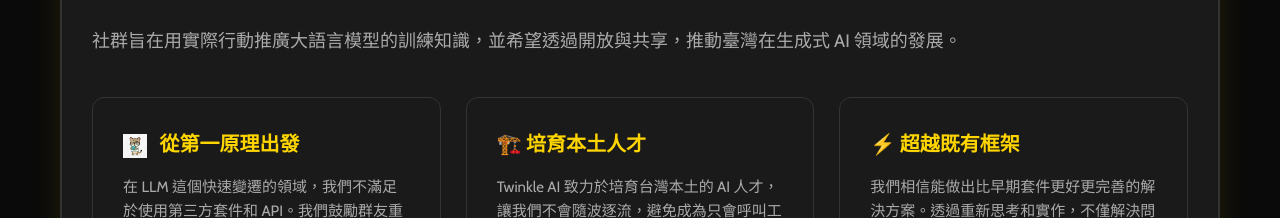
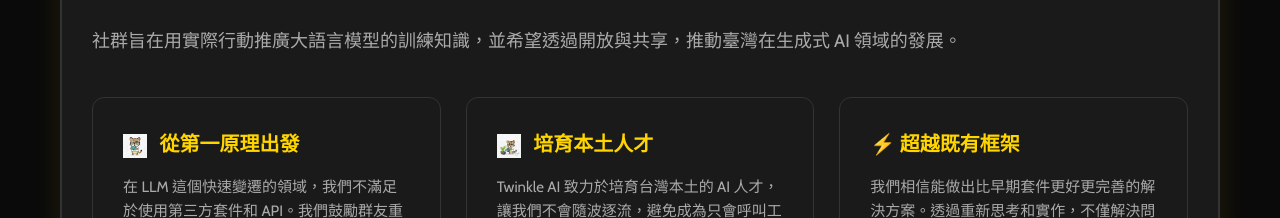
Before and after one commit to thliang01/unofficial-ai-twinkle-website, a plain HTML site: page index.html in a window 1280 px wide. Shown: the part 2400-2618 px from the top of the page. Drawn offline with nearby package versions, Linux system fonts and the light colour scheme.

Commit message:
feat: add Cultivating.svg
1. Chinese version - Removed "🏗️" and added assets/The_Cultivating.svg before
  "培育本土人才"
  2. English version - Removed "🏗️" and added assets/The_Cultivating.svg before "Cultivating
   Local Talent"

```diff
--- a/index.html
+++ b/index.html
@@ -1274,7 +1274,7 @@
                                 <p>在 LLM 這個快速變遷的領域，我們不滿足於使用第三方套件和 API。我們鼓勵群友重造輪子，深入理解每個環節的底層原理，掌握最真實的技術。</p>
                             </div>
                             <div class="feature-card">
-                                <h3>🏗️ 培育本土人才</h3>
+                                <h3><img src="assets/The_Cultivating.svg" alt="Cultivating Local Talent" style="width: 24px; height: 24px; vertical-align: middle; margin-right: 8px;"> 培育本土人才</h3>
                                 <p>Twinkle AI 致力於培育台灣本土的 AI 人才，讓我們不會隨波逐流，避免成為只會呼叫工具的「人類 MCP」，而是真正掌握核心技術的開發者。</p>
                             </div>
                             <div class="feature-card">
@@ -1301,7 +1301,7 @@
                                 <p>In the rapidly evolving field of LLM, we're not satisfied with just using third-party packages and APIs. We encourage community members to reinvent the wheel, deeply understand the underlying principles of each component, and master the most authentic technology.</p>
                             </div>
                             <div class="feature-card">
-                                <h3>🏗️ Cultivating Local Talent</h3>
+                                <h3><img src="assets/The_Cultivating.svg" alt="Cultivating Local Talent" style="width: 24px; height: 24px; vertical-align: middle; margin-right: 8px;"> Cultivating Local Talent</h3>
                                 <p>Twinkle AI is committed to nurturing Taiwan's local AI talent, ensuring we don't just follow trends or become "human MCPs" that only call tools, but become developers who truly master core technologies.</p>
                             </div>
                             <div class="feature-card">
```
Also changed, not shown: assets/The_Cultivating.svg (added).
